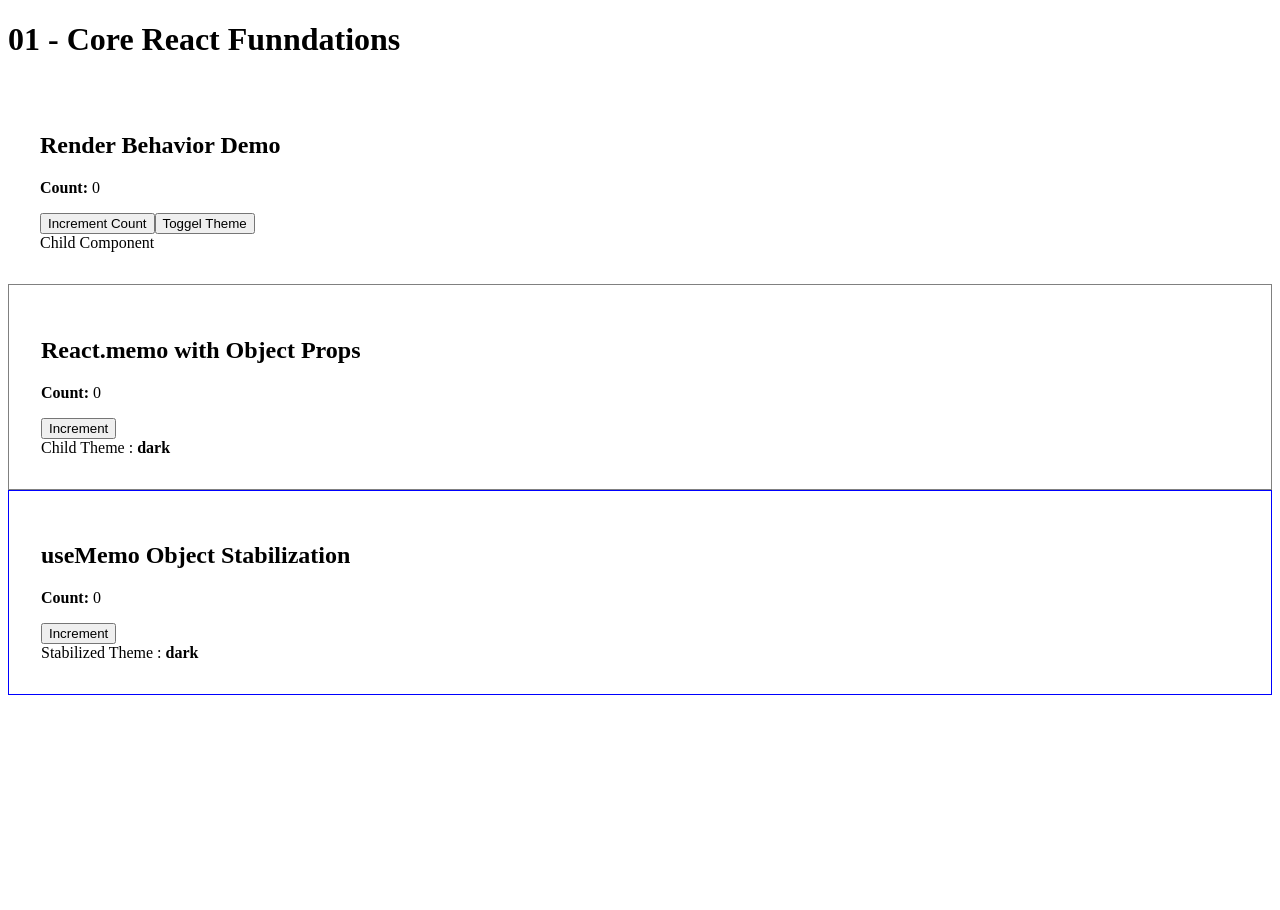
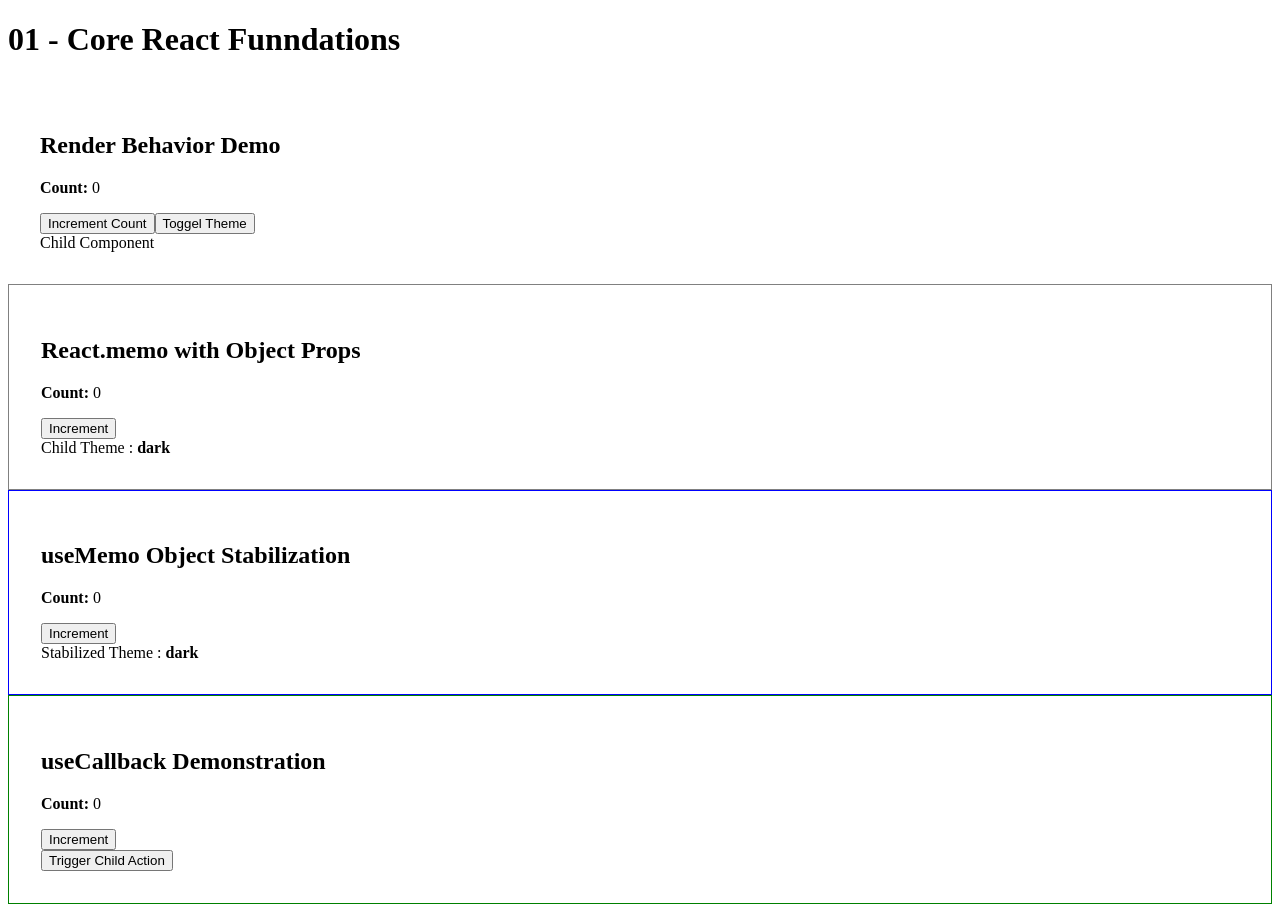
Before and after one commit to sidram403/react-deep-mastery, a React (Vite) app in the folder 01-core-react/: page / in a window 1280 px wide. Before the commit the page ends 800 px from the top, so only its background shows below. Built offline with nearby package versions, Linux system fonts and the light colour scheme.

Commit message:
feat: stabilize function prop using useCallback to prevent unnecessary child re-render

```diff
--- a/01-core-react/src/App.tsx
+++ b/01-core-react/src/App.tsx
@@ -2,6 +2,7 @@ import React from "react";
 import { RenderBehavior } from "./features/render-behavior";
 import { MemoWithProps } from "./features/memo-with-props";
 import { UseMemoStabilization } from "./features/usememo-stabilization";
+import { UseCallabackStabilization } from "./features/usecallback-stabilization";
 
 /**
  * Application root
@@ -17,6 +18,7 @@ function App(): React.ReactElement {
       <RenderBehavior />
       <MemoWithProps />
       <UseMemoStabilization />
+      <UseCallabackStabilization />
     </main>
   );
 }
--- /dev/null
+++ b/01-core-react/src/features/usecallback-stabilization/Child.tsx
@@ -0,0 +1,27 @@
+import React, { memo } from "react";
+
+/**
+ * Child Component
+ *
+ * Receives a callback function as prop.
+ * Wrapped in React.memo to prevent unnecessary re-renders.
+ *
+ * Important concept:
+ * - Functions are reference types.
+ * - New function reference = re-render.
+ */
+interface ChildProps {
+  onAction: () => void;
+}
+
+function Child({ onAction }: ChildProps): React.ReactElement {
+  console.log("Child Rendered - useCallback stabilization");
+
+  return (
+    <div>
+      <button onClick={onAction}>Trigger Child Action</button>
+    </div>
+  );
+}
+
+export default memo(Child);
--- /dev/null
+++ b/01-core-react/src/features/usecallback-stabilization/Parent.tsx
@@ -0,0 +1,39 @@
+import React, { useCallback, useState } from "react";
+import Child from "./Child";
+
+/**
+ * Parent Component
+ *
+ * useCallabck stabilizes function reference
+ * across renders.
+ */
+function Parent(): React.ReactElement {
+  const [count, setCount] = useState<number>(0);
+
+  console.log("Parent Rendered - useCallback stabilization");
+
+  /**
+   * useCallback memoizes function reference.
+   * Since dependency array is empty,
+   * function is created only once.
+   */
+  const handleChildAction = useCallback((): void => {
+    console.log("Child clicked");
+  }, []);
+
+  return (
+    <section style={{ padding: "2rem", border: "1px solid green" }}>
+      <h2>useCallback Demonstration</h2>
+
+      <p>
+        <strong>Count:</strong> {count}
+      </p>
+
+      <button onClick={() => setCount((prev) => prev + 1)}>Increment</button>
+
+      <Child onAction={handleChildAction} />
+    </section>
+  );
+}
+
+export default Parent;
--- /dev/null
+++ b/01-core-react/src/features/usecallback-stabilization/index.ts
@@ -0,0 +1 @@
+export { default as UseCallabackStabilization } from "./Parent";
```
